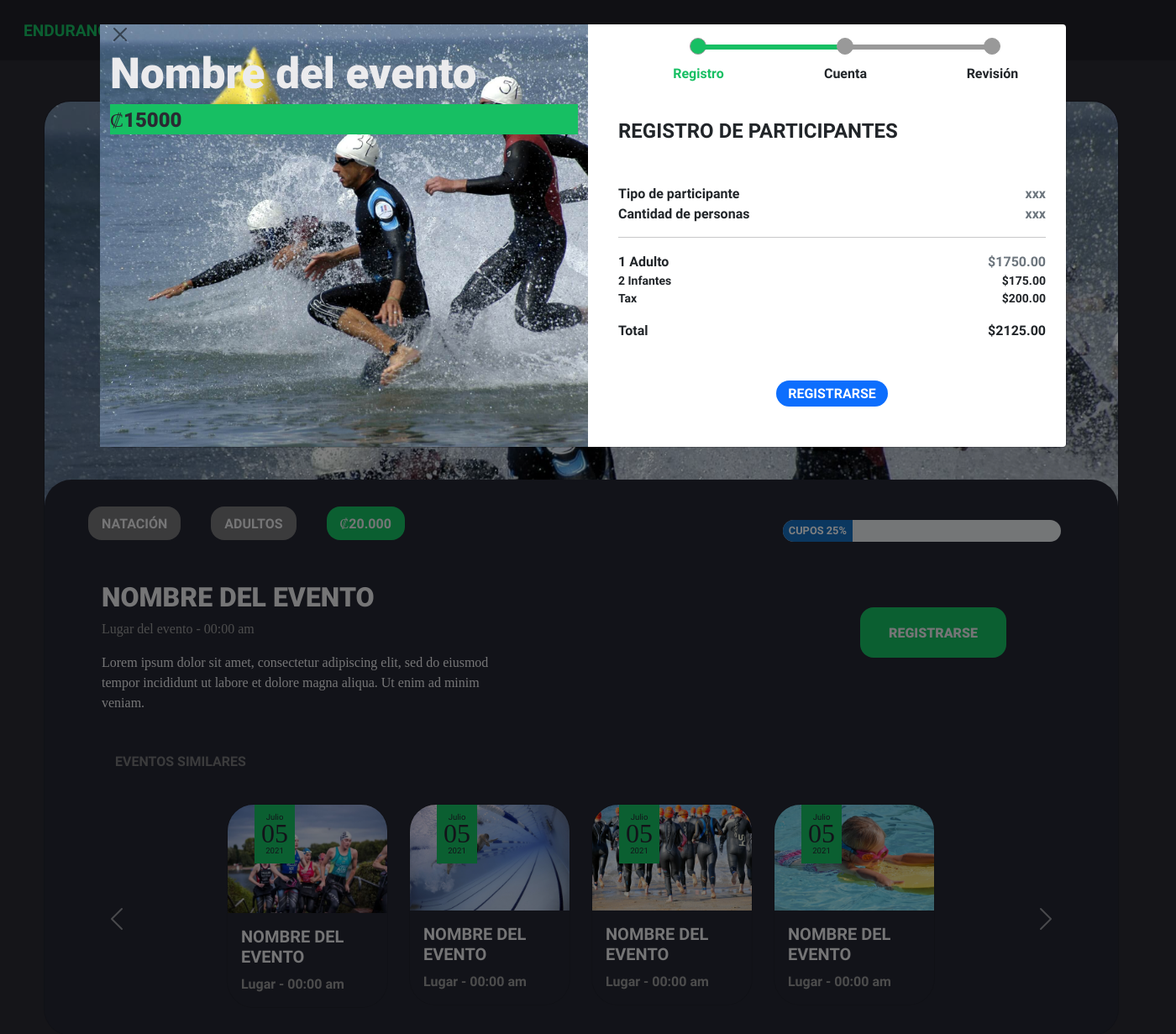
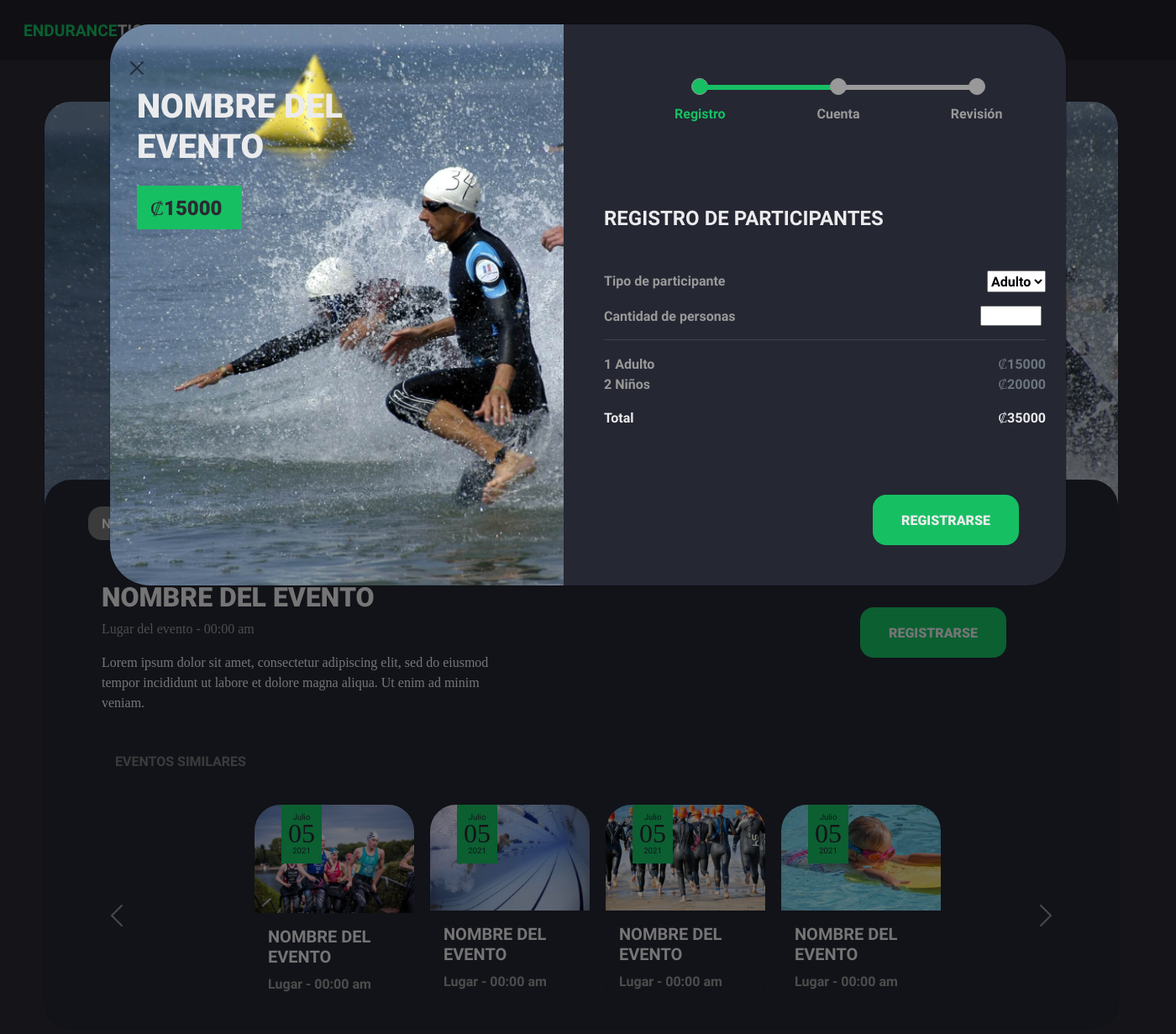
Before and after one commit to Abby-Lopez/Proyecto-Directorio-de-eventos, a PHP site: page /evento.html in a window 1400 px wide, after a click on "REGISTRARSE". Shown: the top 1231 px of the page at 84% size. Run offline with PHP 8.4, Linux system fonts and the light colour scheme; style sheets or scripts are compiled from the project's sources; some web fonts are replaced.

Commit message:
modal-registro-listo

```diff
--- a/evento.html
+++ b/evento.html
@@ -83,7 +83,7 @@
         <div class="row">
             <h5 class="galery-text">EVENTOS SIMILARES</h5>
             <div id="carouselExampleControls" class="carousel slide" data-bs-ride="carousel">
-                <div class="container carousel-inner">
+                <div class="container carousel-inner pb-4">
                   <div class="carousel-item active">
                     <div class="row">
                         <div class="col-2"></div>
@@ -231,32 +231,42 @@
      <div class="modal-dialog modal-xl">
           <div class="modal-content">
             <div class="row">
-              <div class="col modal-image">
-                <button type="button" class="btn-close" data-bs-dismiss="modal" aria-label="Close"></button>
-                <h3 class="event-name">Nombre del evento</h3>
+              <button type="button" class="btn-close btn-position" data-bs-dismiss="modal" aria-label="Close"></button>
+              <div class="col">
+                <div class="modal-image"></div>
+               <div class="box-event-name"><h3 class="event-name">Nombre del <br> evento</h3></div>
                 <div class="price-box"><p class="price">₡15000</p></div>
               </div>
               <div class="col modal-register">
-                <div class="progress-track">
+                <div class="px-4 py-5">
+                  <div class="progress-track">
                     <ul class="progressbar">
                         <li class="active">Registro</li>
                         <li>Cuenta</li>
                         <li>Revisión</li>
                     </ul>
                 </div>
-
-                <div class="px-4 py-5">
-                  <h4 class="mt-5 theme-color mb-5">REGISTRO DE PARTICIPANTES</h4>
-                  <div class="d-flex justify-content-between"> <span class="font-weight-bold">Tipo de participante</span> <span class="text-muted">xxx</span> </div>
-                  <div class="d-flex justify-content-between"> <span class="font-weight-bold">Cantidad de personas</span> <span class="text-muted">xxx</span> </div>
+                  <h4 class="mt-5 register-tittle mb-5">REGISTRO DE PARTICIPANTES</h4>
+                  <div class="d-flex justify-content-between letters-grey"> <span class="font-weight-bold">Tipo de participante</span>
+                    <span class="text-muted letters-grey">
+                      <select name="tipo-persona" id="tipo-persona">
+                        <option value="adulto">Adulto</option>
+                        <option value="niño">Niño</option>
+                      </select>
+                    </span>
+                  </div>
+                  <div class="d-flex justify-content-between mt-3 letters-grey"> <span class="font-weight-bold">Cantidad de personas</span>
+                    <span class="text-muted">
+                      <input type="number" size="3" class="input-number">
+                    </span>
+                  </div>
                   <div class="mb-3">
-                      <hr class="new1">
+                      <hr class="new1 letters-grey">
                   </div>
-                  <div class="d-flex justify-content-between"> <span class="font-weight-bold">1 Adulto </span> <span class="text-muted">$1750.00</span> </div>
-                  <div class="d-flex justify-content-between"> <small>2 Infantes</small> <small>$175.00</small> </div>
-                  <div class="d-flex justify-content-between"> <small>Tax</small> <small>$200.00</small> </div>
-                  <div class="d-flex justify-content-between mt-3"> <span class="font-weight-bold">Total</span> <span class="font-weight-bold theme-color">$2125.00</span> </div>
-                  <div class="text-center mt-5"> <button class="btn btn-primary">registrarse</button> </div>
+                  <div class="d-flex justify-content-between"> <span class="font-weight-bold letters-grey">1 Adulto </span> <span class="text-muted letters-grey">₡15000</span> </div>
+                  <div class="d-flex justify-content-between"> <span class="font-weight-bold letters-grey">2 Niños </span> <span class="text-muted letters-grey">₡20000</span> </div>
+                  <div class="d-flex justify-content-between mt-3"> <span class="font-weight-bold total-color">Total</span> <span class="font-weight-bold theme-color total-color">₡35000</span> </div>
+                  <div class="text-center mt-5"> <button class="btn btn-register">registrarse</button> </div>
                 </div>
 
               </div>
--- a/scss/style.scss
+++ b/scss/style.scss
@@ -270,26 +270,52 @@ a{
     margin: 0;
     line-height: 0.9em;
 }
-.carousel-inner{
-    margin: auto;
-    padding: 0 0 2em 0;
-}
+
 
 //---------------------------------------------------------------MODAL REGISTRO--------------------------------------------------------------------
 
 //IMAGE
+.modal-content{
+    background-color: $card-grey;
+    border-radius: 3em;
+}
 .modal-image{
     background: url(../img/aguasAbiertas.jpg);
     background-size: cover;
-    opacity: 1;
+    height: 100%;
+    border-top-left-radius: 3em;
+    border-bottom-left-radius: 3em;
+
+}
+.box-event-name{
+    position: absolute;
+    z-index: 2;
+    /* width: 50%; */
+    top: 2em;
+    margin-left: 2em;
+}
+.btn-position{
+    position: absolute;
+    z-index: 2;
+    top: 40px;
+    margin-left: 2em;
 }
 .event-name{
-    @include set-text('robotoblack', 3.2em, $letters-white);
+    margin-top: 1em;
+    text-transform: uppercase;
+    @include set-text('robotoblack', 2.5em, $letters-white);
 }
 .price-box{
+    position: absolute;
+    z-index: 2;
+    width: 11%;
+    padding: 0.5em 1em;
     background-color: $green;
+    top: 12em;
+    margin-left: 2em;
 }
 .price{
+    margin: 0;
     @include set-text('robotoblack', 1.5em, $bg-grey);
 }
 //PROGRESS BAR
@@ -302,6 +328,7 @@ a{
     width: 33.33%;
     position: relative;
     text-align: center;
+    color: $letters-grey;
     z-index: 2;
 }
 .progressbar li:before {
@@ -340,3 +367,19 @@ a{
 .progressbar li.active + li:after{
     background-color: $green;
 }
+.input-number{
+    width: 40%;
+    height: 1.5em;
+    position: relative;
+    right: -6.5em;
+}
+.register-tittle{
+    color: $letters-white;
+    padding: 5em 0 0 0;
+}
+.letters-grey{
+    color: $letters-grey;
+}
+.total-color{
+    color: $letters-white;
+}
```
